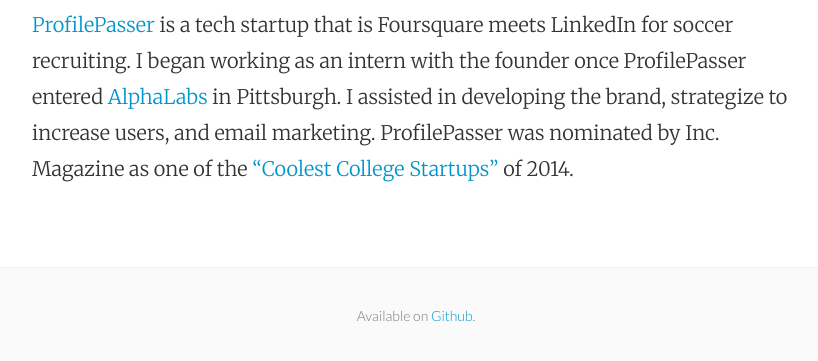
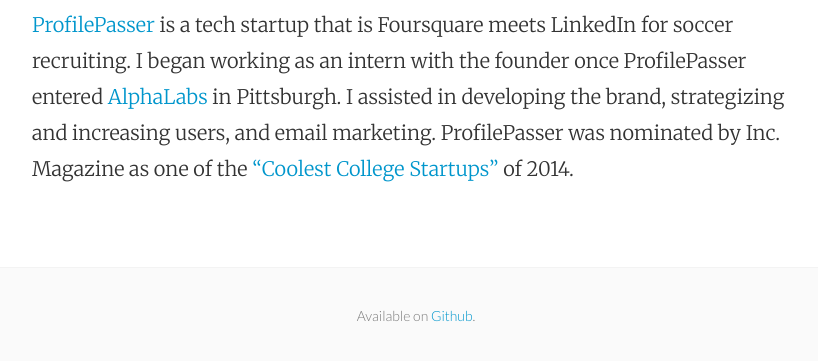
Before and after one commit to tkruml/tkruml.github.io, a Jekyll site: the page built from profilepasser.md, in a window 1280 px wide, cut to the strip 568-956 px from the top of the page. Shown: the top 361 px of the strip, without its empty margins (224-1042 px from the left). Built offline with Jekyll 4.4.1, drawn with Linux system fonts in a browser that asks for light colours; nearby versions of some CDN libraries.

Commit message:
Update profilepasser.md

```diff
--- a/profilepasser.md
+++ b/profilepasser.md
@@ -4,4 +4,4 @@ title: ProfilePasser
 permalink: /profilepasser/
 ---
 <img src="https://cloud.githubusercontent.com/assets/7574500/5672375/eab125fe-975d-11e4-9d25-b8a144e840aa.png" alt="ProfilePasser" style="width:400px;height:267px">
-<br><a href= "http://profilepasser.com/#/">ProfilePasser</a> is a tech startup that is Foursquare meets LinkedIn for soccer recruiting. I began working as an intern with the founder once ProfilePasser entered <a href= "http://alphalab.org/">AlphaLabs</a> in Pittsburgh. I assisted in developing the brand, strategize to increase users, and email marketing. ProfilePasser was nominated by Inc. Magazine as one of the <a href= "http://www.inc.com/diana-ransom/coolest-college-startups-2014.html">"Coolest College Startups"</a> of 2014.
+<br><a href= "http://profilepasser.com/#/">ProfilePasser</a> is a tech startup that is Foursquare meets LinkedIn for soccer recruiting. I began working as an intern with the founder once ProfilePasser entered <a href= "http://alphalab.org/">AlphaLabs</a> in Pittsburgh. I assisted in developing the brand, strategizing and increasing users, and email marketing. ProfilePasser was nominated by Inc. Magazine as one of the <a href= "http://www.inc.com/diana-ransom/coolest-college-startups-2014.html">"Coolest College Startups"</a> of 2014.
```
